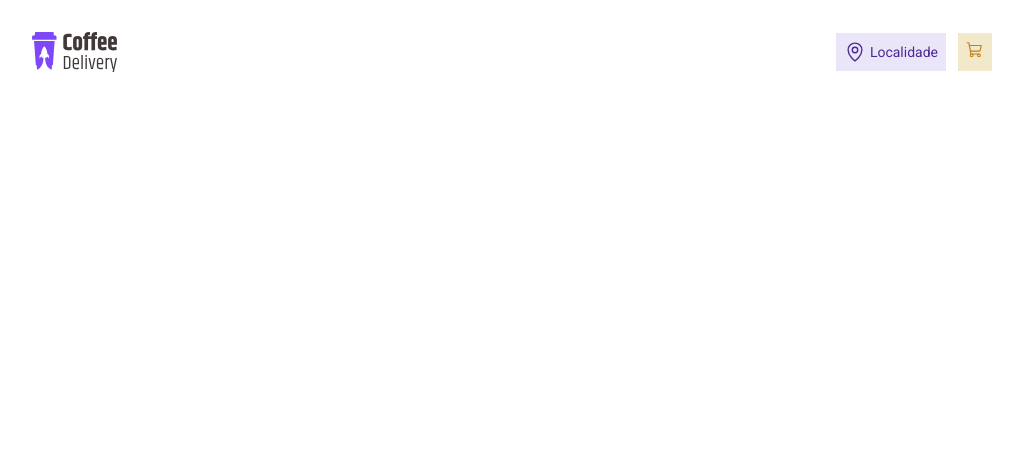
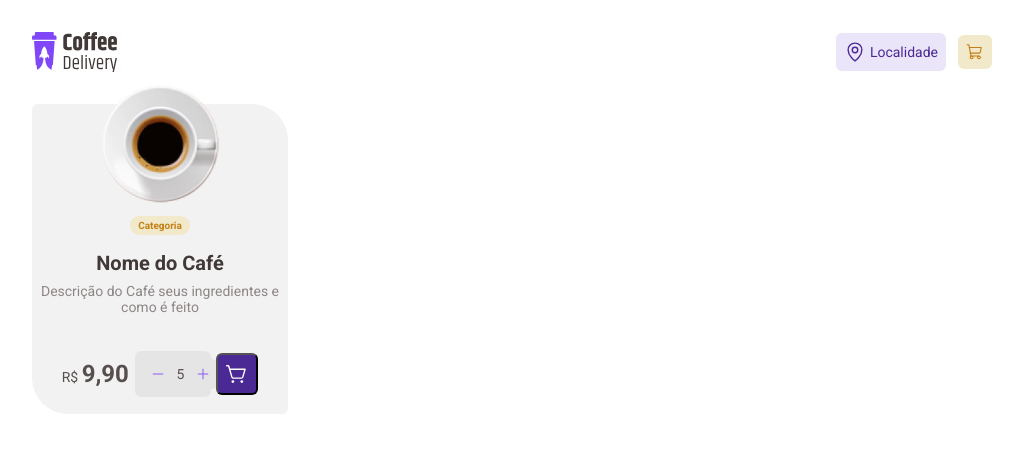
Before and after one commit to TarcisioCarvalho/coffe-delivery, a React (Vite) app: page / in a window 1280 px wide. Shown: the top 452 px of the page, without its empty margins (128-1151 px from the left). Built offline with nearby package versions, Linux system fonts and the light colour scheme.

Commit message:
Components Header and Card created

```diff
--- a/src/App.tsx
+++ b/src/App.tsx
@@ -1,4 +1,5 @@
 import { ThemeProvider } from "styled-components"
+import { Card } from "./components/Card"
 import { Header } from "./components/Header"
 import { GlobalStyle } from "./styles/global"
 import { defaultTheme } from "./styles/themes/default"
@@ -11,6 +12,7 @@ function App() {
   return (
     <ThemeProvider theme={defaultTheme}>
       <Header/>
+      <Card/>
       <GlobalStyle/>
     </ThemeProvider>
   )
--- /dev/null
+++ b/src/components/Card/index.tsx
@@ -0,0 +1,31 @@
+import React from 'react'
+import { CardContainer } from './styles'
+//import coffeExpresso from '../../assets/img/coffee-expresso.jpg';
+import coffeExpresso from '../../assets/img/coffe.svg';
+import { Minus, Plus, ShoppingCartSimple } from 'phosphor-react';
+
+
+
+export const Card = () => {
+  return (
+    <CardContainer>
+        <img src={coffeExpresso} alt="Café Expresso" />
+        <h3>Categoria</h3>
+        <h2>Nome do Café</h2>
+        <p>Descrição do Café seus ingredientes e como é feito </p>
+        <div>
+            <span>
+                R$ <span>9,90</span>
+            </span>
+            <div>
+                <button><Minus size={14}/></button>
+                <span>5</span>
+                <button><Plus size={14}/></button>
+            </div>
+            <button className='buttonCart'>
+                <ShoppingCartSimple size={22}/>
+            </button>
+        </div>
+    </CardContainer>
+  )
+}
--- /dev/null
+++ b/src/components/Card/styles.ts
@@ -0,0 +1,104 @@
+import styled from "styled-components";
+
+
+export const CardContainer = styled.div`
+    display:flex;
+    flex-direction:column;
+    align-items:center;
+    width:256px;
+    height:310px;
+    background-color:${({theme})=> theme.colors["base-card"]};
+    position:relative;
+    border-radius: 6px 36px;
+   /*  padding-left:20px;
+    padding-right:20px; */
+    img{
+        width:120px;
+        height:120px;
+        position:relative;
+        top:-20px;
+    }
+
+    h3{
+        padding:4px 8px;
+        color:${({theme})=> theme.colors["yellow-dark"]};
+        background-color:${({theme})=> theme.colors["yellow-light"]};
+        border-radius:100px;
+        font-size:${({theme})=> theme.textSizes["size-10px"]};
+        font-family:${({theme})=> theme.fontsWeight.boldRoboto};
+        margin-top:-8px;
+    }
+
+    h2{
+        font-family:${({theme})=> theme.fonts.title};
+        font-weight:${({theme})=> theme.fontsWeight.balooBold};
+        font-size:${({theme})=> theme.textSizes["size-20px"]};
+        color:${({theme})=> theme.colors["base-subtitle"]};
+        margin-top:16px;
+    }
+    P{
+        margin-top:8px;
+        color:${({theme})=> theme.colors["base-label"]};
+        font-size:${({theme})=> theme.textSizes["size-14px"]};
+        text-align:center;
+    }
+    div{
+        width:208px;
+
+        margin-top:36px;
+        display:flex;
+        align-items:center;
+        justify-content:space-evenly;
+
+        span{
+            font-size:${({theme})=> theme.textSizes["size-14px"]};
+            span{
+                font-size:${({theme})=> theme.textSizes["size-24px"]};
+                font-family:${({theme})=> theme.fonts.title};
+                font-weight:${({theme})=> theme.fontsWeight.balooExtraBold};
+            }
+        }
+        div{
+            display:flex;
+            align-items:center;
+            gap:4px;
+            padding:8px;
+            border-radius:6px;
+            background-color:${({theme})=> theme.colors["base-button"]};
+            margin-top:0;
+            width:76px;
+            button{
+                border:none;
+                cursor: pointer;
+                background-color:${({theme})=> theme.colors["base-button"]};
+                color:${({theme})=> theme.colors["purple"]};
+
+                &:hover{
+                    color:${({theme})=> theme.colors["purple-dark"]};
+
+                }
+            }
+        }
+
+        button{
+            display:flex;
+            align-items:center;
+            justify-content:center;
+            padding:8px;
+            border-radius:6px;
+            background-color:${({theme})=> theme.colors["purple-dark"]};
+            color:${({theme})=> theme.colors.white};
+            cursor: pointer;
+
+        }
+
+        .buttonCart:hover{
+            background-color:${({theme})=> theme.colors["purple"]
+                };
+            }
+
+
+    }
+
+
+`;
--- a/src/components/Header/index.tsx
+++ b/src/components/Header/index.tsx
@@ -4,13 +4,18 @@ import logo from '../../assets/img/logo.svg';
 
 
 export const Header = () => {
+  const test = 0;
   return (
     <HeaderContainer>
         <img src={logo} alt="" />
         <nav>
             <div> <MapPin size={22} height={22}/> <span>Localidade</span>
             </div>
-            <a href=""><ShoppingCart size={18} height={18}/></a>
+            <a href=""><ShoppingCart size={18} height={18}/>
+            {test!==0?<div>{test}</div>:null}
+
+
+             </a>
         </nav>
     </HeaderContainer>
   )
--- a/src/components/Header/styles.ts
+++ b/src/components/Header/styles.ts
@@ -23,16 +23,40 @@ export const HeaderContainer = styled.header`
         display:flex;
         align-items:center;
         gap:4px;
+        border-radius:6px;
+        span{
+            color:${({theme})=> theme.colors["purple-dark"]};
+            font-size:${({theme})=> theme.textSizes["size-14px"]};
+            line-height:130%;
+        }
     }
     display:flex;
     align-items:center;
     gap:12px;
     a{
+        display:flex;
         padding:.5rem;
         background-color:rgba(241, 233, 201, 1);
+        border-radius:6px;
+        color:${({theme})=> theme.colors["yellow-dark"]};
+        position:relative;
+        cursor: pointer;
+        div{
 
-        color:${({theme})=> theme.colors["yellow-dark"]};
-        cursor: pointer;
+            font-size:${({theme})=> theme.textSizes["size-12px"]};
+            font-weight:${({theme})=> theme.fontsWeight.boldRoboto};
+            width:20px;
+            height:20px;
+            border-radius:50%;
+            color:${({theme})=> theme.colors.white};
+            background-color:${({theme})=> theme.colors["yellow-dark"]};
+            display:flex;
+            align-items:center;
+            justify-content:center;
+            position:absolute;
+            top:-10px;
+            right:-10px;
+        }
     }
  }
 `;
```
Also changed, not shown: src/assets/img/coffe.svg (added), src/assets/img/coffee-expresso.jpg (added).
